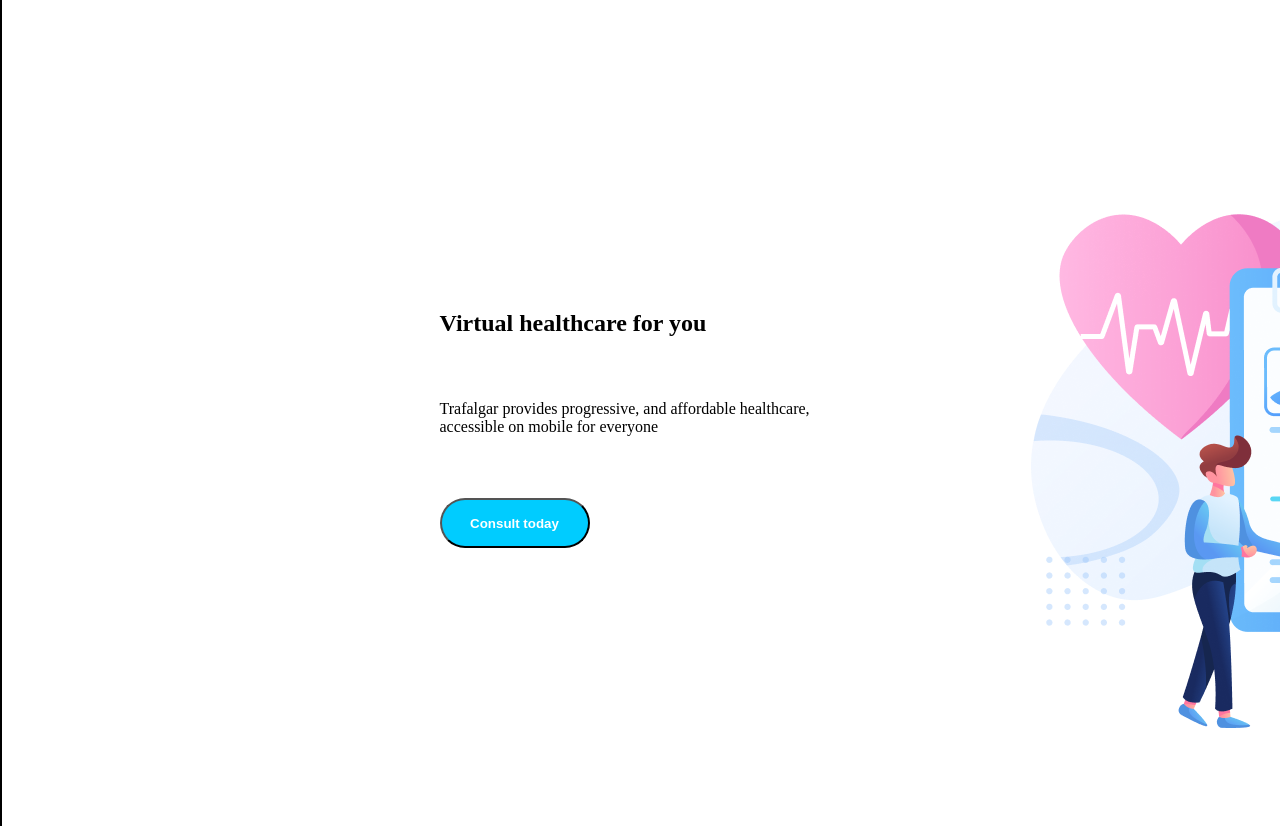
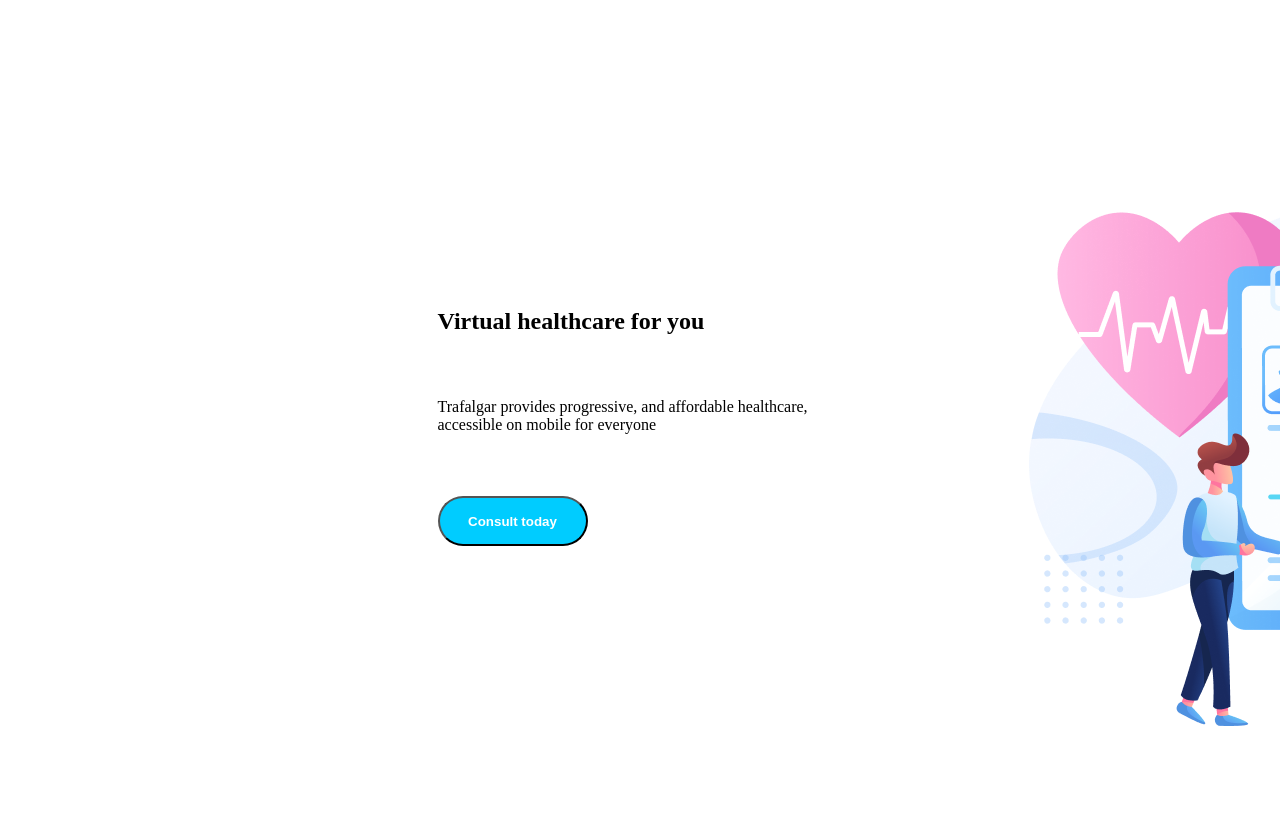
Before and after one commit to farid1983/Landing-Pages, a plain HTML site: page Landing_Pages.html in a window 1280 px wide. Shown: the part 106-932 px from the top of the page. Drawn offline with Linux system fonts and the light colour scheme.

Commit message:
remove container border

```diff
--- a/Landing_Pages.html
+++ b/Landing_Pages.html
@@ -23,8 +23,8 @@
             width: 2125px;
             height: 4096px;
             border-width: 2px;
-            border-color: black;
-            border-style: solid;
+            /* border-color: black; */
+            /* border-style: solid; */
             /* shorthand margin */
             /* margin: 50px 100px; */
             margin: 0 auto;
```
